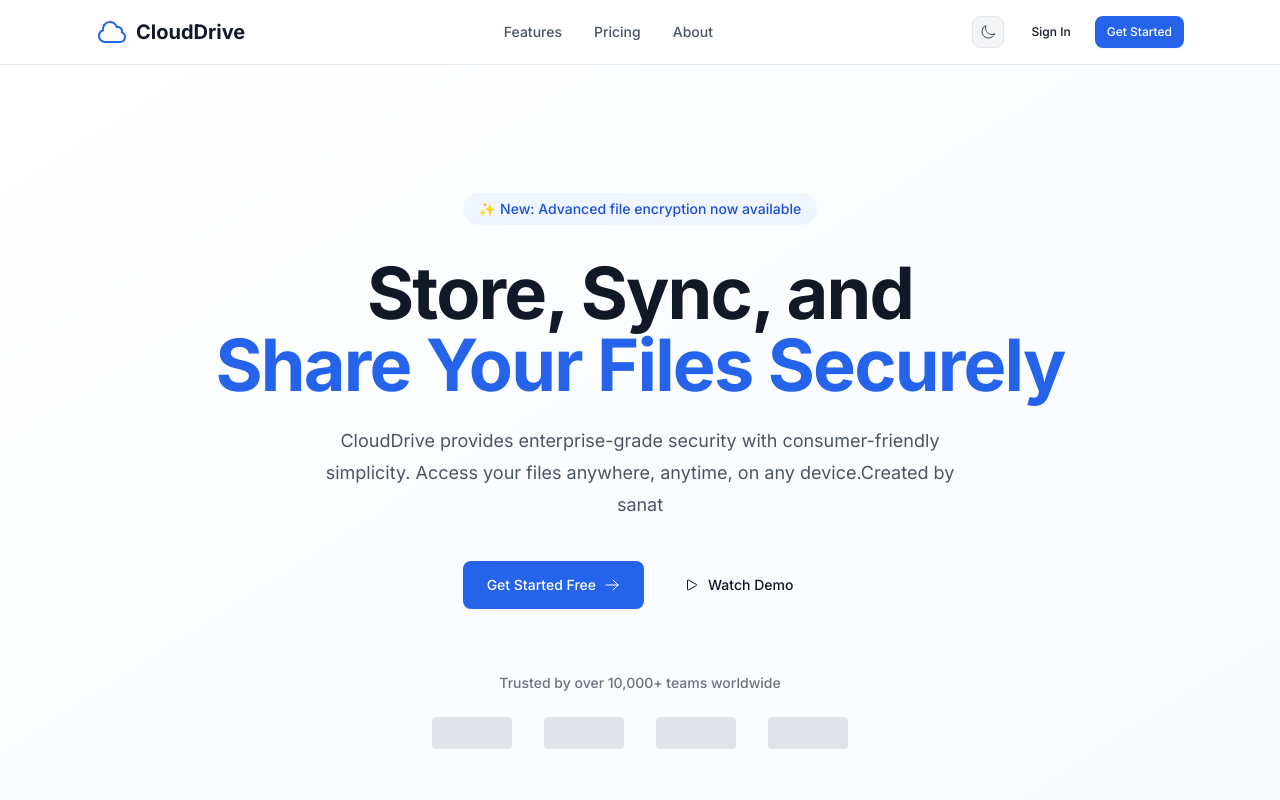
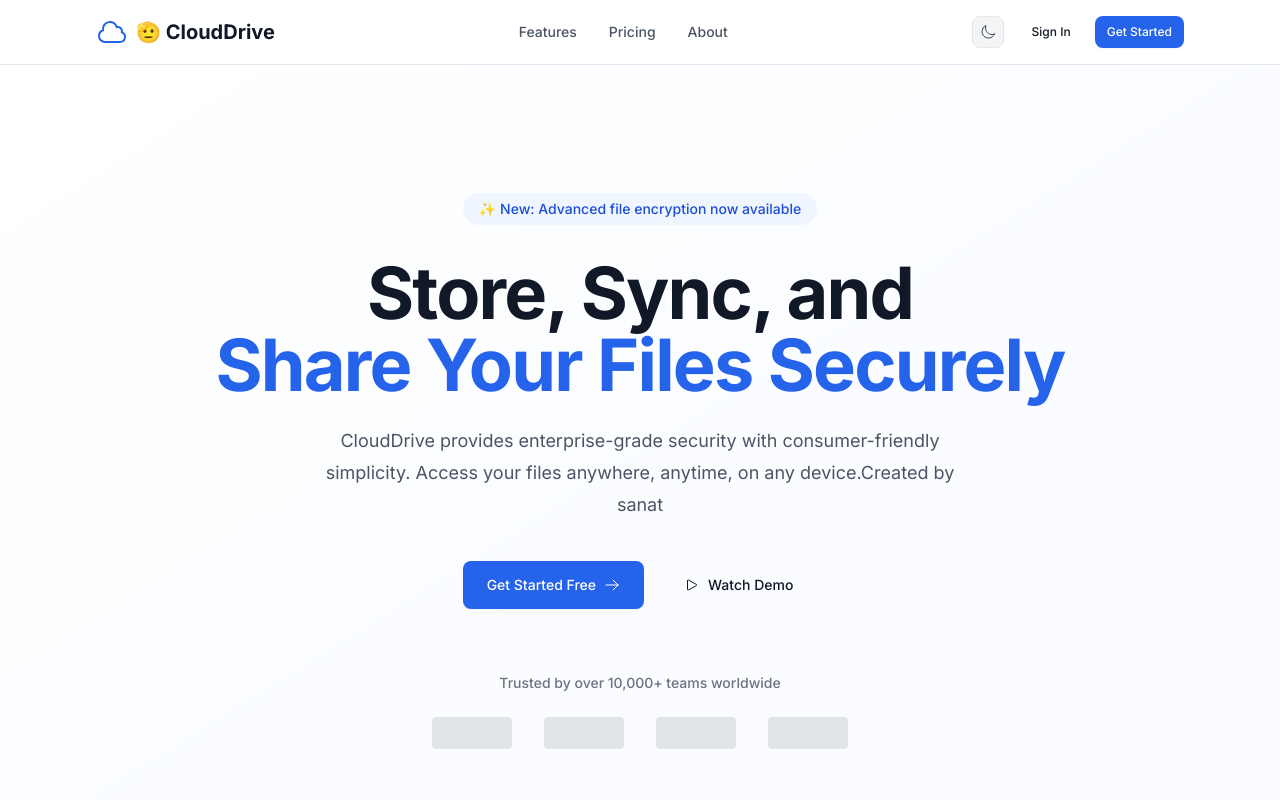
Before and after one commit to yesboss08/StoreX_Client_Backup, a React (Vite) app: page / in a window 1280 px wide. Shown: the top 800 px of the page. Built offline with nearby package versions, Linux system fonts and the light colour scheme.

Commit message:
webhook test 2

```diff
--- a/src/components/layout/Header.tsx
+++ b/src/components/layout/Header.tsx
@@ -24,7 +24,7 @@ export const Header: React.FC<HeaderProps> = ({
           <Link to="/" className="flex items-center space-x-2 hover:opacity-80 transition-opacity">
             <CloudIcon className="h-8 w-8 text-primary-600" />
             <span className="text-xl font-bold text-gray-900 dark:text-white">
-              CloudDrive
+             🫡 CloudDrive
             </span>
           </Link>
 
```
